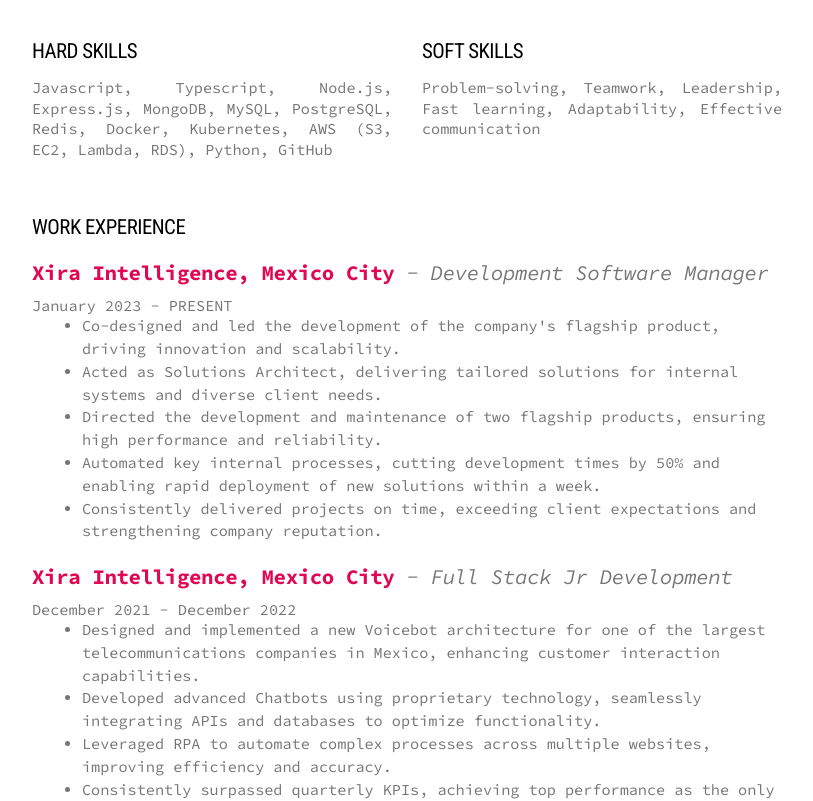
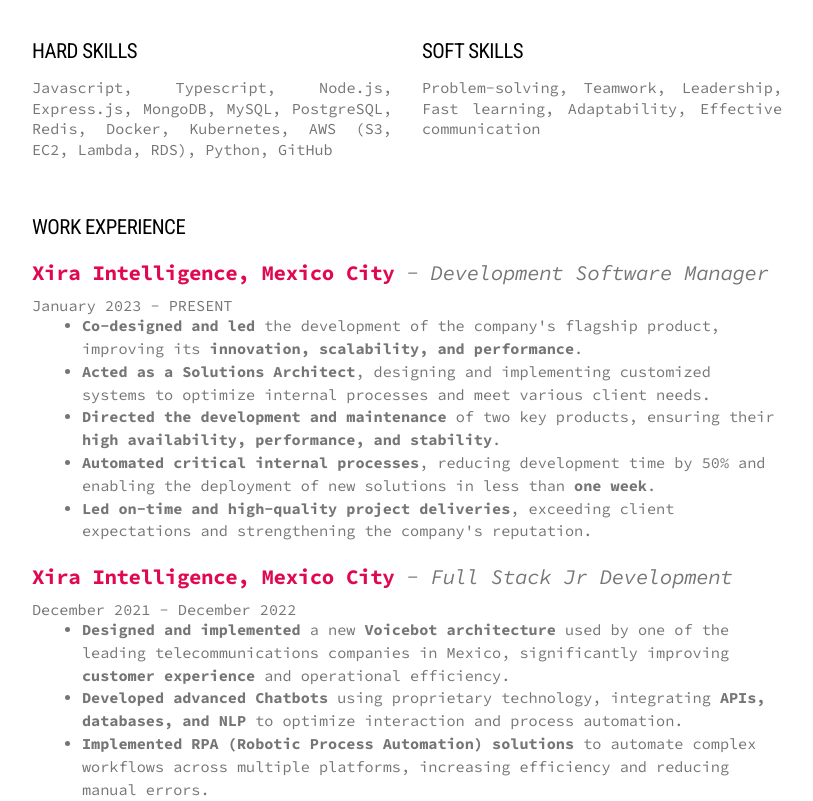
Before and after one commit to Cova-ops/curriculum-vitae, an Astro site: page / in a window 1280 px wide. Shown: the part 157-958 px from the top of the page, without its empty margins (233-1046 px from the left). Built offline with nearby package versions, Linux system fonts and the light colour scheme; Astro itself is replaced by a stand-in of ours.

Commit message:
traduce ingles

```diff
--- a/src/components/cv_en.astro
+++ b/src/components/cv_en.astro
@@ -64,24 +64,26 @@
       <p class="lapse">January 2023 - PRESENT</p>
       <ul>
         <li>
-          Co-designed and led the development of the company's flagship product,
-          driving innovation and scalability.
+          <b>Co-designed and led</b> the development of the company's flagship product,
+          improving its <b>innovation, scalability, and performance</b>.
         </li>
         <li>
-          Acted as Solutions Architect, delivering tailored solutions for
-          internal systems and diverse client needs.
+          <b>Acted as a Solutions Architect</b>, designing and implementing
+          customized systems to optimize internal processes and meet various
+          client needs.
         </li>
         <li>
-          Directed the development and maintenance of two flagship products,
-          ensuring high performance and reliability.
+          <b>Directed the development and maintenance</b> of two key products, ensuring
+          their <b>high availability, performance, and stability</b>.
         </li>
         <li>
-          Automated key internal processes, cutting development times by 50% and
-          enabling rapid deployment of new solutions within a week.
+          <b>Automated critical internal processes</b>, reducing development
+          time by 50% and enabling the deployment of new solutions in less than
+          <b>one week</b>.
         </li>
         <li>
-          Consistently delivered projects on time, exceeding client expectations
-          and strengthening company reputation.
+          <b>Led on-time and high-quality project deliveries</b>, exceeding
+          client expectations and strengthening the company's reputation.
         </li>
       </ul>
     </div>
@@ -93,21 +95,24 @@
       <p class="lapse">December 2021 - December 2022</p>
       <ul>
         <li>
-          Designed and implemented a new Voicebot architecture for one of the
-          largest telecommunications companies in Mexico, enhancing customer
-          interaction capabilities.
+          <b>Designed and implemented</b> a new <b>Voicebot architecture</b> used
+          by one of the leading telecommunications companies in Mexico, significantly
+          improving
+          <b>customer experience</b> and operational efficiency.
         </li>
         <li>
-          Developed advanced Chatbots using proprietary technology, seamlessly
-          integrating APIs and databases to optimize functionality.
+          <b>Developed advanced Chatbots</b> using proprietary technology, integrating
+          <b>APIs, databases, and NLP</b> to optimize interaction and process automation.
         </li>
         <li>
-          Leveraged RPA to automate complex processes across multiple websites,
-          improving efficiency and accuracy.
+          <b>Implemented RPA (Robotic Process Automation) solutions</b> to automate
+          complex workflows across multiple platforms, increasing efficiency and
+          reducing manual errors.
         </li>
         <li>
-          Consistently surpassed quarterly KPIs, achieving top performance as
-          the only team member to meet all targets throughout the year.
+          <b>Consistently exceeded my quarterly KPIs</b>, being the only team
+          member to meet <b>all annual goals</b>, standing out for my
+          performance and commitment.
         </li>
       </ul>
     </div>
```
